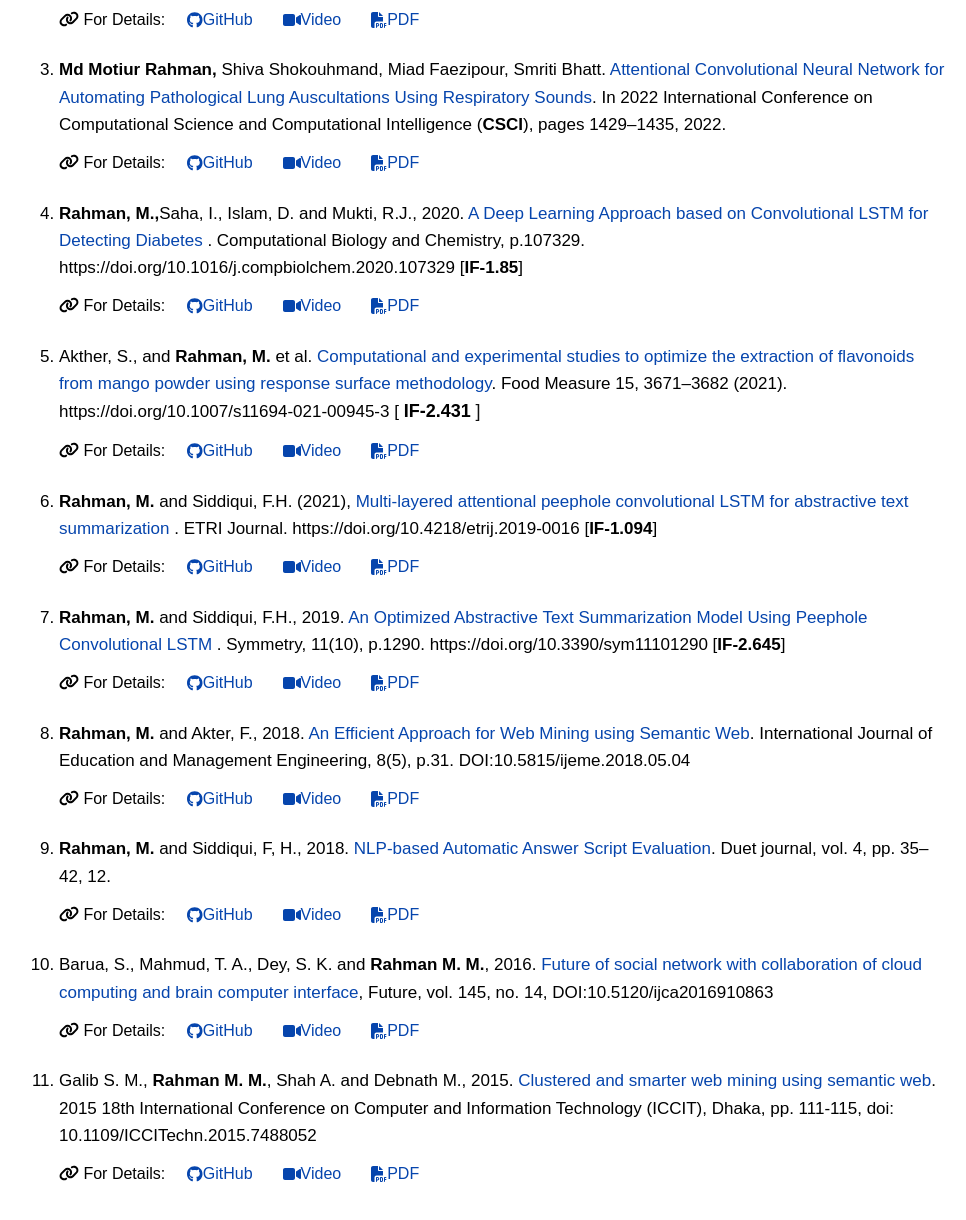
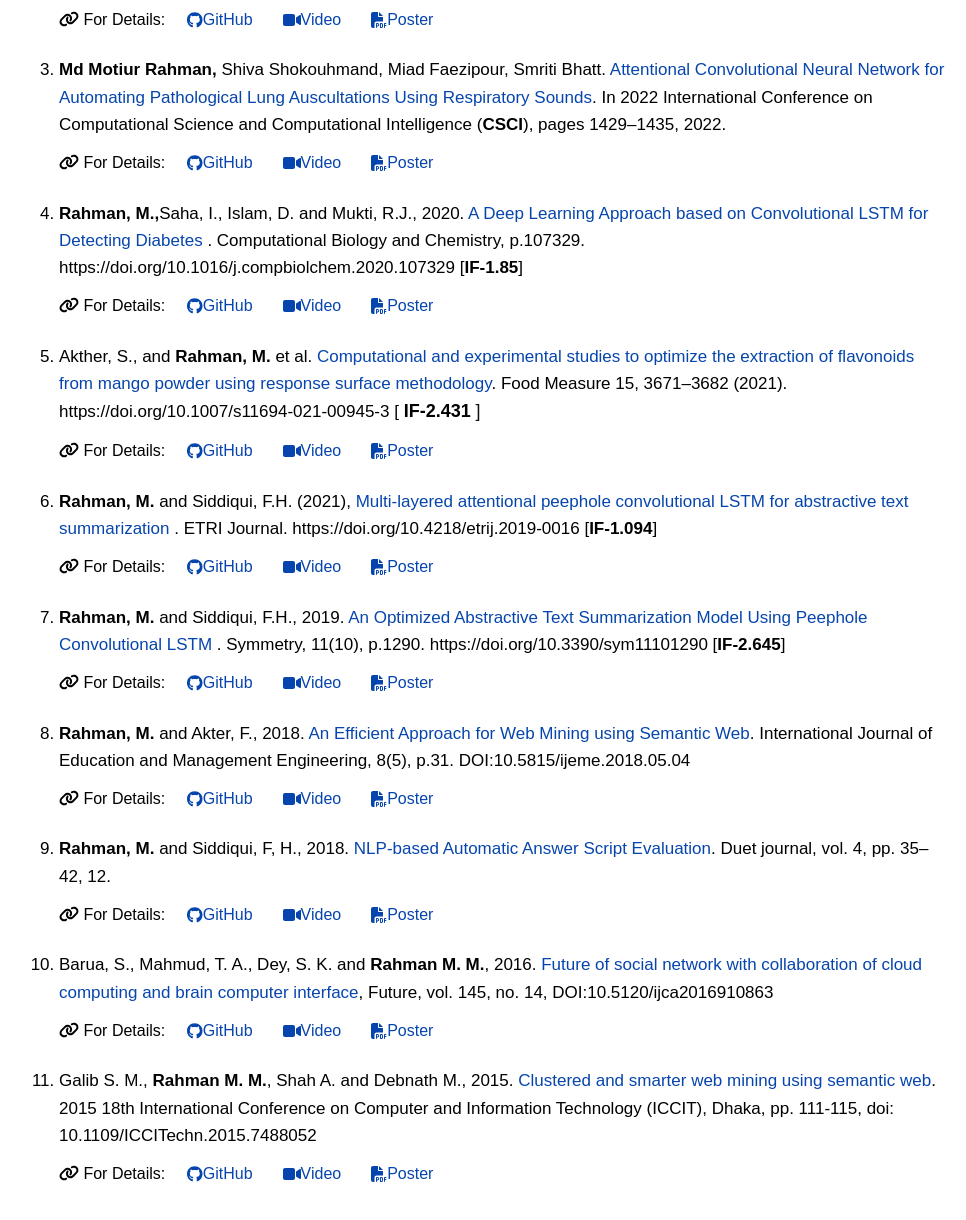
Before and after one commit to Khan-Ataur/k-motiur.github.io, a plain HTML site: page index.html in a window 1280 px wide. Shown: the part 1387-2607 px from the top of the page, without its empty margins (281-1247 px from the left). Drawn offline with nearby package versions, Linux system fonts and the light colour scheme; a web font is replaced by a local one.

Commit message:
PDF text to Poster update in publications

```diff
--- a/index.html
+++ b/index.html
@@ -196,7 +196,7 @@
                                     class="fab fa-github"></i>GitHub</a>
                             <a href="https://youtu.be/your-video-id" target="_blank"><i
                                     class="fas fa-video"></i>Video</a>
-                            <a href="assets/cv/CV_of_Motiur.pdf" target="_blank"><i class="fas fa-file-pdf"></i>PDF</a>
+                            <a href="assets/cv/CV_of_Motiur.pdf" target="_blank"><i class="fas fa-file-pdf"></i>Poster</a>
                         </div>
                     </li>
 
@@ -217,7 +217,7 @@
                                     class="fab fa-github"></i>GitHub</a>
                             <a href="https://youtu.be/your-video-id" target="_blank"><i
                                     class="fas fa-video"></i>Video</a>
-                            <a href="assets/cv/CV_of_Motiur.pdf" target="_blank"><i class="fas fa-file-pdf"></i>PDF</a>
+                            <a href="assets/cv/CV_of_Motiur.pdf" target="_blank"><i class="fas fa-file-pdf"></i>Poster</a>
                         </div>
 
                     </li>
@@ -241,7 +241,7 @@
                                     class="fab fa-github"></i>GitHub</a>
                             <a href="https://youtu.be/your-video-id" target="_blank"><i
                                     class="fas fa-video"></i>Video</a>
-                            <a href="assets/cv/CV_of_Motiur.pdf" target="_blank"><i class="fas fa-file-pdf"></i>PDF</a>
+                            <a href="assets/cv/CV_of_Motiur.pdf" target="_blank"><i class="fas fa-file-pdf"></i>Poster</a>
                         </div>
 
                     </li>
@@ -264,7 +264,7 @@
                                     class="fab fa-github"></i>GitHub</a>
                             <a href="https://youtu.be/your-video-id" target="_blank"><i
                                     class="fas fa-video"></i>Video</a>
-                            <a href="assets/cv/CV_of_Motiur.pdf" target="_blank"><i class="fas fa-file-pdf"></i>PDF</a>
+                            <a href="assets/cv/CV_of_Motiur.pdf" target="_blank"><i class="fas fa-file-pdf"></i>Poster</a>
                         </div>
 
 
@@ -282,7 +282,7 @@
                         <span style="font-size: 1.125rem; background-color: #ffffff; color: #111111;">]</span>
 
 
- <div class="publication-links">
+                        <div class="publication-links">
                             <span class="tagline">
                                 <i class="fas fa-link"></i> For Details:
                             </span>
@@ -290,7 +290,7 @@
                                     class="fab fa-github"></i>GitHub</a>
                             <a href="https://youtu.be/your-video-id" target="_blank"><i
                                     class="fas fa-video"></i>Video</a>
-                            <a href="assets/cv/CV_of_Motiur.pdf" target="_blank"><i class="fas fa-file-pdf"></i>PDF</a>
+                            <a href="assets/cv/CV_of_Motiur.pdf" target="_blank"><i class="fas fa-file-pdf"></i>Poster</a>
                         </div>
 
                     </li>
@@ -313,7 +313,7 @@
                                     class="fab fa-github"></i>GitHub</a>
                             <a href="https://youtu.be/your-video-id" target="_blank"><i
                                     class="fas fa-video"></i>Video</a>
-                            <a href="assets/cv/CV_of_Motiur.pdf" target="_blank"><i class="fas fa-file-pdf"></i>PDF</a>
+                            <a href="assets/cv/CV_of_Motiur.pdf" target="_blank"><i class="fas fa-file-pdf"></i>Poster</a>
                         </div>
 
                     </li>
@@ -336,7 +336,7 @@
                                     class="fab fa-github"></i>GitHub</a>
                             <a href="https://youtu.be/your-video-id" target="_blank"><i
                                     class="fas fa-video"></i>Video</a>
-                            <a href="assets/cv/CV_of_Motiur.pdf" target="_blank"><i class="fas fa-file-pdf"></i>PDF</a>
+                            <a href="assets/cv/CV_of_Motiur.pdf" target="_blank"><i class="fas fa-file-pdf"></i>Poster</a>
                         </div>
 
 
@@ -359,7 +359,7 @@
                                     class="fab fa-github"></i>GitHub</a>
                             <a href="https://youtu.be/your-video-id" target="_blank"><i
                                     class="fas fa-video"></i>Video</a>
-                            <a href="assets/cv/CV_of_Motiur.pdf" target="_blank"><i class="fas fa-file-pdf"></i>PDF</a>
+                            <a href="assets/cv/CV_of_Motiur.pdf" target="_blank"><i class="fas fa-file-pdf"></i>Poster</a>
                         </div>
 
 
@@ -381,7 +381,7 @@
                                     class="fab fa-github"></i>GitHub</a>
                             <a href="https://youtu.be/your-video-id" target="_blank"><i
                                     class="fas fa-video"></i>Video</a>
-                            <a href="assets/cv/CV_of_Motiur.pdf" target="_blank"><i class="fas fa-file-pdf"></i>PDF</a>
+                            <a href="assets/cv/CV_of_Motiur.pdf" target="_blank"><i class="fas fa-file-pdf"></i>Poster</a>
                         </div>
 
                     </li>
@@ -403,7 +403,7 @@
                                     class="fab fa-github"></i>GitHub</a>
                             <a href="https://youtu.be/your-video-id" target="_blank"><i
                                     class="fas fa-video"></i>Video</a>
-                            <a href="assets/cv/CV_of_Motiur.pdf" target="_blank"><i class="fas fa-file-pdf"></i>PDF</a>
+                            <a href="assets/cv/CV_of_Motiur.pdf" target="_blank"><i class="fas fa-file-pdf"></i>Poster</a>
                         </div>
 
                     </li>
@@ -425,7 +425,7 @@
                                     class="fab fa-github"></i>GitHub</a>
                             <a href="https://youtu.be/your-video-id" target="_blank"><i
                                     class="fas fa-video"></i>Video</a>
-                            <a href="assets/cv/CV_of_Motiur.pdf" target="_blank"><i class="fas fa-file-pdf"></i>PDF</a>
+                            <a href="assets/cv/CV_of_Motiur.pdf" target="_blank"><i class="fas fa-file-pdf"></i>Poster</a>
                         </div>
 
                     </li>
```
